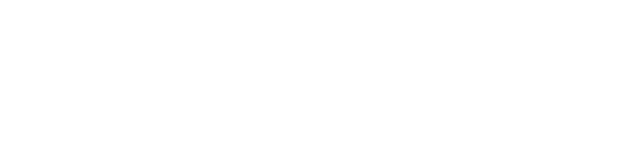
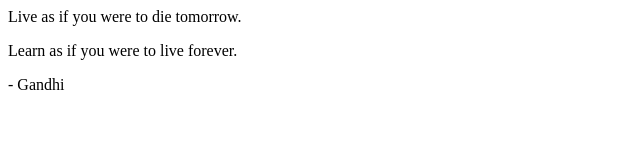
Before and after one commit to dayane112/homework302, a plain HTML site: page index.html in a window 1280 px wide. Shown: the whole page, without its empty margins (0-640 px from the left). Drawn offline with Linux system fonts and the light colour scheme.

Commit message:
Adding lines to HTML

```diff
--- a/index.html
+++ b/index.html
@@ -6,6 +6,8 @@
     <title>Homework</title>
 </head>
 <body>
-
+    Live as if you were to die tomorrow.
+    <p>Learn as if you were to live forever.</p>
+			<p>- Gandhi</p>
 </body>
 </html>
```
